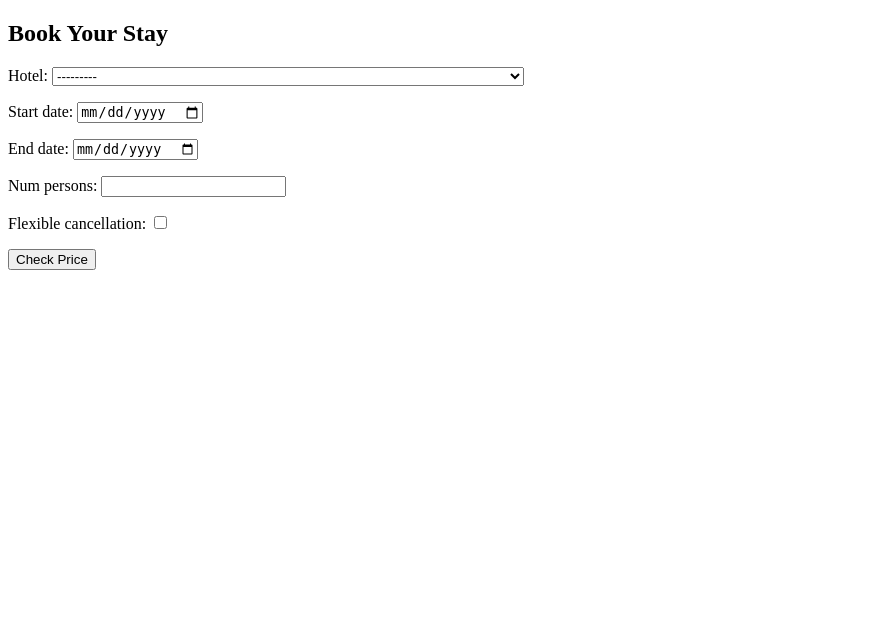
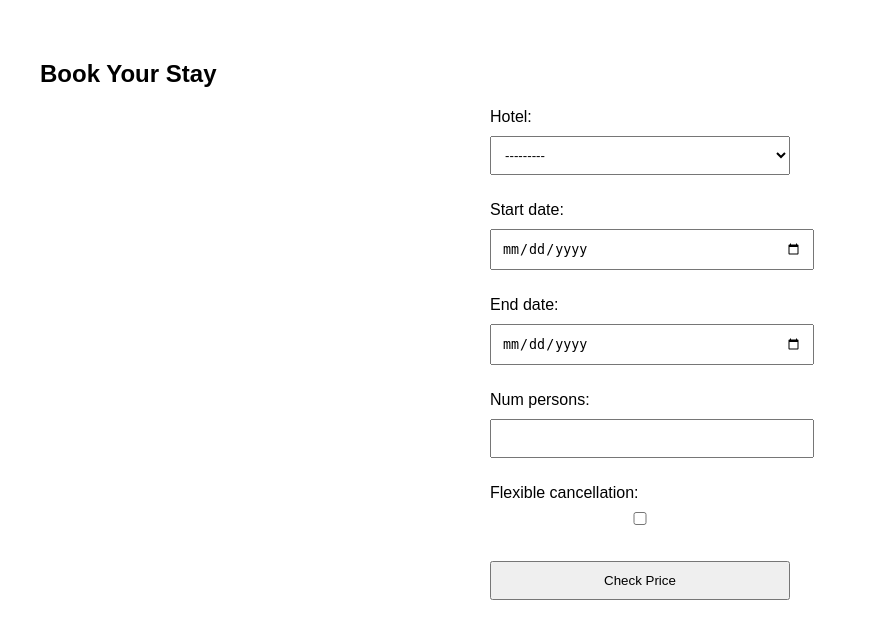
Before and after one commit to ab3lT/Hotel-Price-, a Django app: page /booking/ in a window 1280 px wide. Shown: the top 639 px of the page, without its empty margins (0-869 px from the left). Run offline with Django 5.2, Linux system fonts and the light colour scheme; data comes from the database, SQL or seed files in the repository; some libraries are stand-ins or nearby versions.

Commit message:
making thee final touch

```diff
--- a/hotel_app/templates/booking.html
+++ b/hotel_app/templates/booking.html
@@ -8,14 +8,36 @@
     <!-- Include jQuery UI -->
     <link rel="stylesheet" href="//code.jquery.com/ui/1.12.1/themes/base/jquery-ui.css">
     <script src="https://code.jquery.com/ui/1.12.1/jquery-ui.js"></script>
+    <style>
+
+        body {
+            font-family: Arial, sans-serif;
+            margin: 20px;
+            padding: 20px;
+        }
+        .container {
+            width: 300px;
+            margin: auto;
+        }
+        input, select, button {
+            width: 100%;
+            padding: 10px;
+            margin: 10px 0;
+        }
+        h2{
+            align-items: center;
+        }
+    </style>
 </head>
 <body>
     <h2>Book Your Stay</h2>
-    <form method="post">
-        {% csrf_token %}
-        {{ form.as_p }}
-        <button type="submit">Check Price</button>
-    </form>
+    <div class="container">
+        <form method="post">
+            {% csrf_token %}
+            {{ form.as_p }}
+            <button type="submit">Check Price</button>
+        </form>
+    </div>
     <script>
         // $(function() {
         //     $("#id_start_date").datepicker({ dateFormat: 'yy-mm-dd' });
```
Also changed, not shown: hotel_app/templates/booking_result.html (+28 -5 lines).
